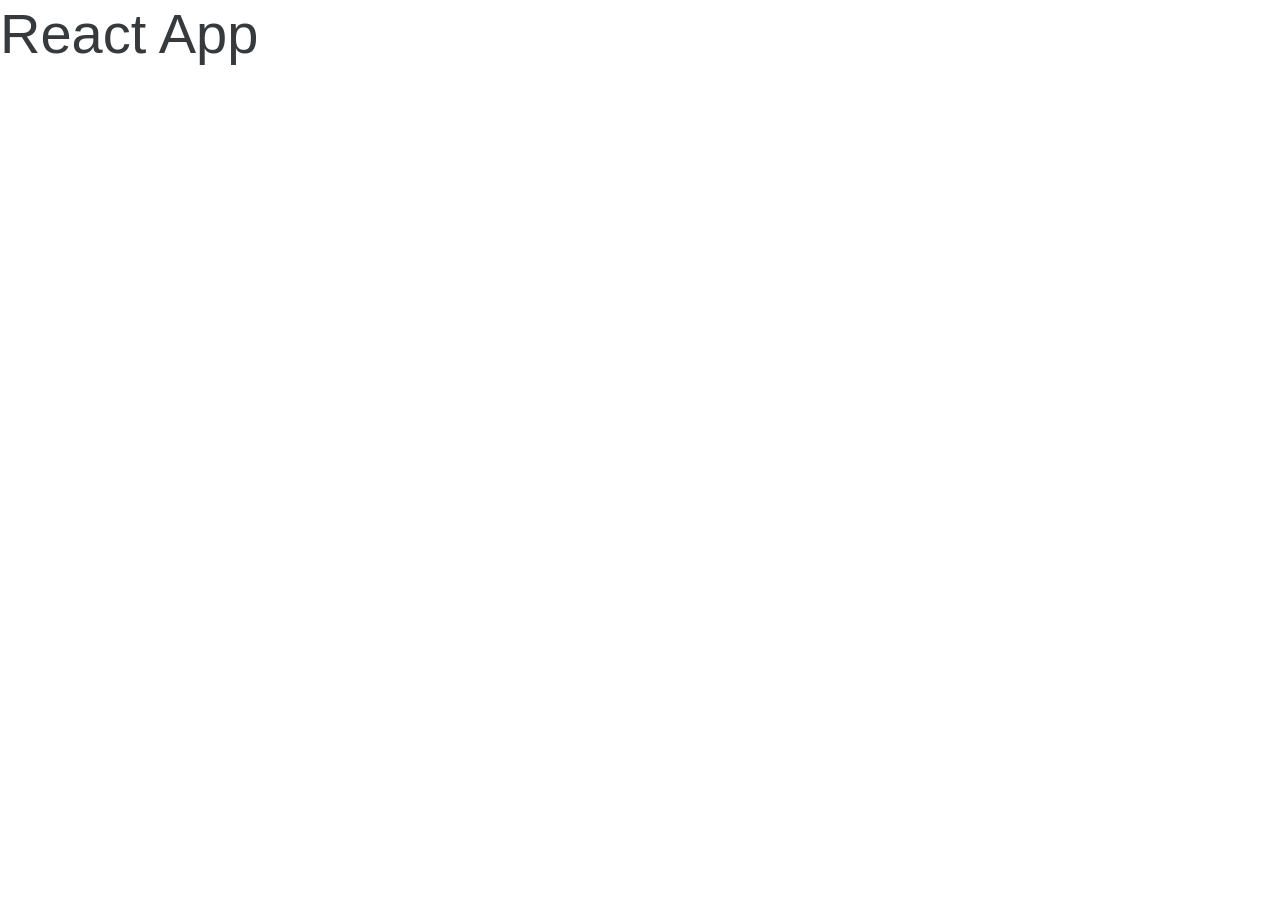
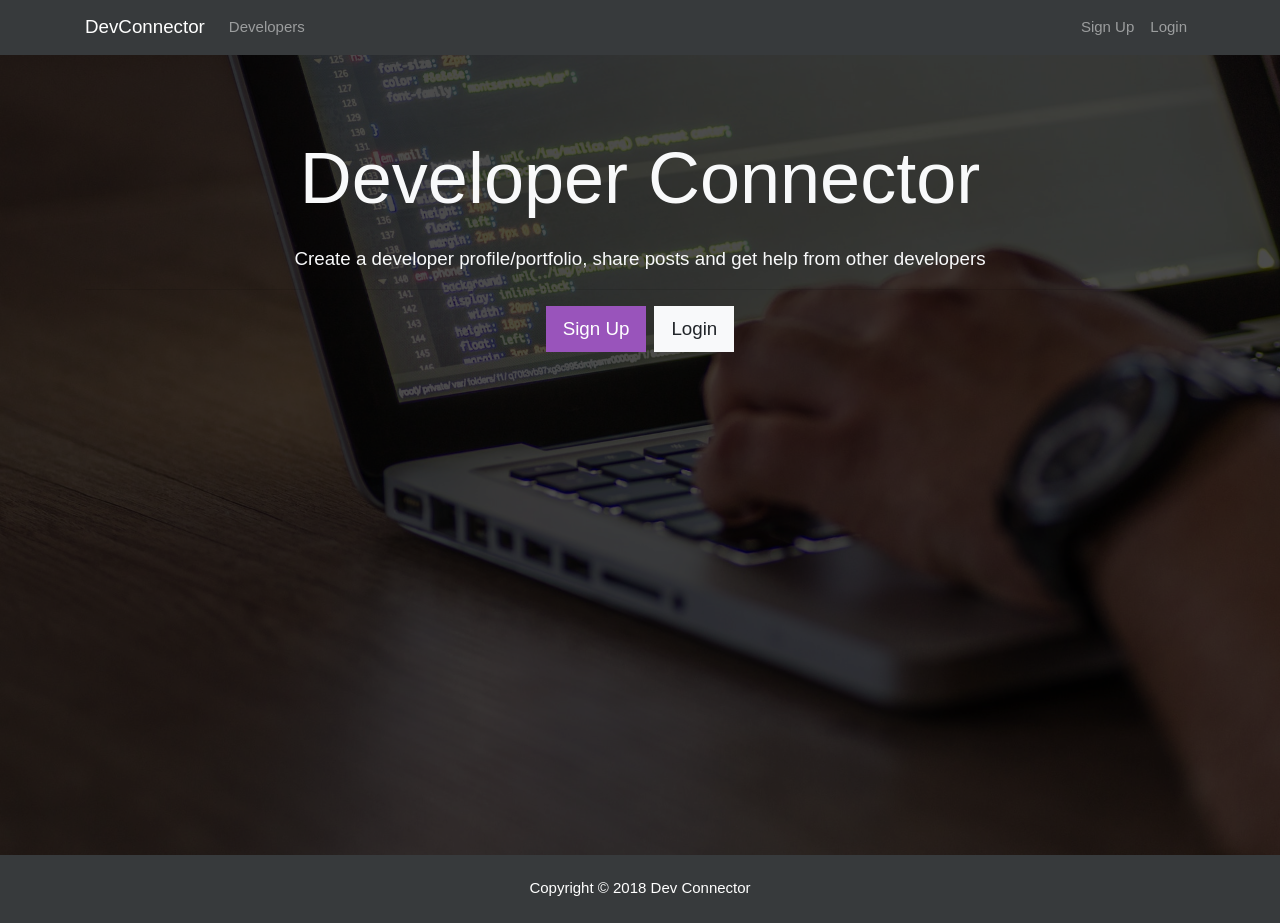
Before and after one commit to yuanda26/learn-mern-stack, a React (Create React App) app in the folder client/: page / in a window 1280 px wide. Before the commit the page ends 800 px from the top, so only its background shows below. Built offline with nearby package versions, Linux system fonts and the light colour scheme.

Commit message:
Create Landing Page with React

```diff
--- a/client/package.json
+++ b/client/package.json
@@ -7,6 +7,7 @@
     "global": "^4.3.2",
     "react": "^16.4.2",
     "react-dom": "^16.4.2",
+    "react-router-dom": "^4.3.1",
     "react-scripts": "1.1.5"
   },
   "scripts": {
--- a/client/src/App.js
+++ b/client/src/App.js
@@ -1,11 +1,16 @@
 import React, { Component } from "react";
+import Navbar from "./components/layout/Navbar";
+import Landing from "./components/layout/Landing";
+import Footer from "./components/layout/Footer";
 import "./App.css";
 
 class App extends Component {
   render() {
     return (
       <div className="App">
-        <h1 className="display-4">React App</h1>
+        <Navbar />
+        <Landing />
+        <Footer />
       </div>
     );
   }
--- /dev/null
+++ b/client/src/components/layout/Footer.js
@@ -0,0 +1,9 @@
+import React from "react";
+
+export default () => {
+  return (
+    <footer className="bg-dark text-white mt-5 p-4 text-center">
+      Copyright &copy; {new Date().getFullYear()} Dev Connector{" "}
+    </footer>
+  );
+};
--- /dev/null
+++ b/client/src/components/layout/Landing.js
@@ -0,0 +1,30 @@
+import React, { Component } from "react";
+
+export default class Landing extends Component {
+  render() {
+    return (
+      <div className="landing">
+        <div className="dark-overlay landing-inner text-light">
+          <div className="container">
+            <div className="row">
+              <div className="col-md-12 text-center">
+                <h1 className="display-3 mb-4">Developer Connector</h1>
+                <p className="lead">
+                  Create a developer profile/portfolio, share posts and get help
+                  from other developers
+                </p>
+                <hr />
+                <a href="register.html" className="btn btn-lg btn-info mr-2">
+                  Sign Up
+                </a>
+                <a href="login.html" className="btn btn-lg btn-light">
+                  Login
+                </a>
+              </div>
+            </div>
+          </div>
+        </div>
+      </div>
+    );
+  }
+}
--- /dev/null
+++ b/client/src/components/layout/Navbar.js
@@ -0,0 +1,47 @@
+import React, { Component } from "react";
+
+export default class Navbar extends Component {
+  render() {
+    return (
+      <nav className="navbar navbar-expand-sm navbar-dark bg-dark mb-4">
+        <div className="container">
+          <a className="navbar-brand" href="landing.html">
+            DevConnector
+          </a>
+          <button
+            className="navbar-toggler"
+            type="button"
+            data-toggle="collapse"
+            data-target="#mobile-nav"
+          >
+            <span className="navbar-toggler-icon" />
+          </button>
+
+          <div className="collapse navbar-collapse" id="mobile-nav">
+            <ul className="navbar-nav mr-auto">
+              <li className="nav-item">
+                <a className="nav-link" href="profiles.html">
+                  {" "}
+                  Developers
+                </a>
+              </li>
+            </ul>
+
+            <ul className="navbar-nav ml-auto">
+              <li className="nav-item">
+                <a className="nav-link" href="register.html">
+                  Sign Up
+                </a>
+              </li>
+              <li className="nav-item">
+                <a className="nav-link" href="login.html">
+                  Login
+                </a>
+              </li>
+            </ul>
+          </div>
+        </div>
+      </nav>
+    );
+  }
+}
```
Also changed, not shown: 1 other file (tests, documents, lock files or other folders).
